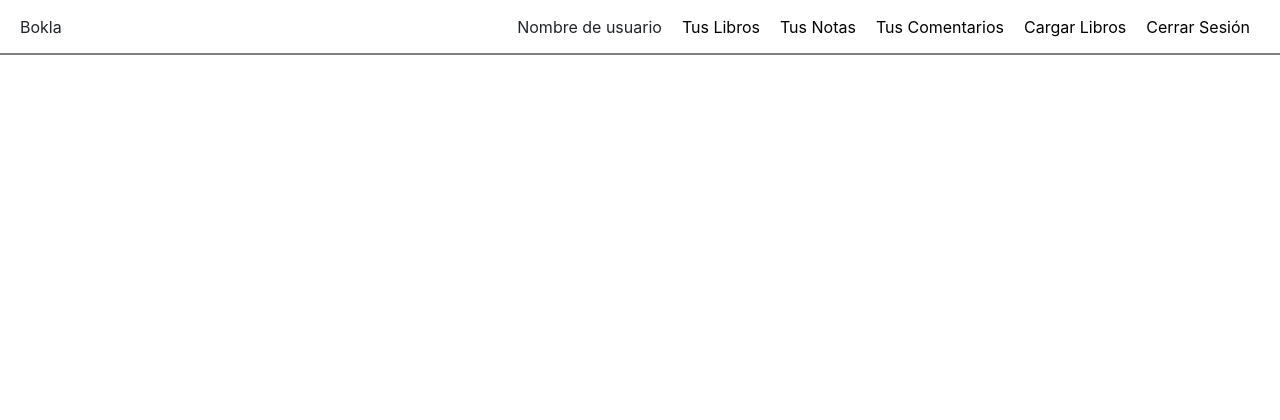
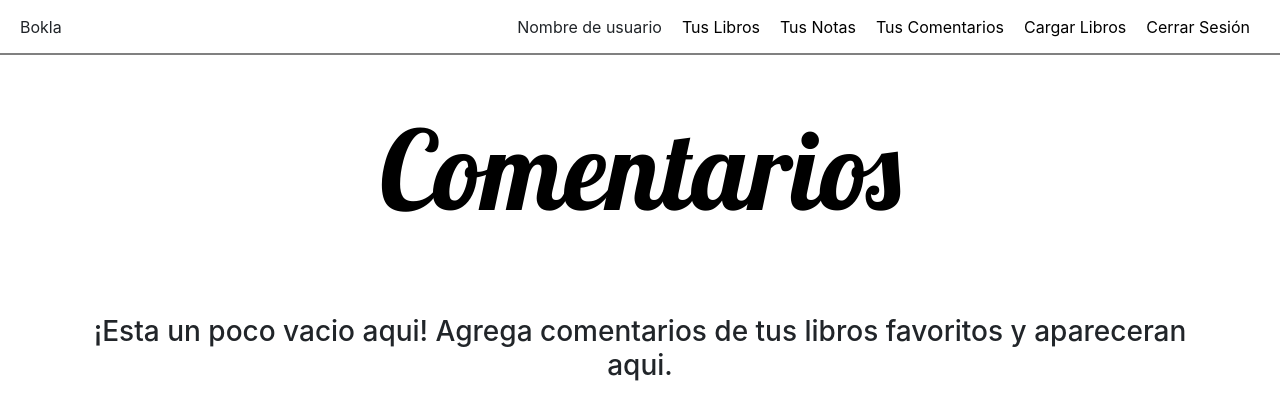
Before and after one commit to juanrojo2/Equipo2DEM, a React (Create React App) app: page /PagComentarios in a window 1280 px wide. Shown: the top 420 px of the page. Built offline with nearby package versions, Linux system fonts and the light colour scheme.

Commit message:
Mejoras en las paginas

```diff
--- a/public/index.html
+++ b/public/index.html
@@ -41,6 +41,7 @@
     <title>Bokla</title>
   </head>
   <body>
+
     <noscript>You need to enable JavaScript to run this app.</noscript>
     <div id="root"></div>
   </body>
--- a/src/pages/PagComentarios.js
+++ b/src/pages/PagComentarios.js
@@ -7,6 +7,18 @@ class PagComentarios extends React.Component {
     return (
       <div>
         <Navbar />
+        <div className="container">
+          <div className="row">
+            <div className="col">
+              <h1 className="text-center title mt-5">Comentarios</h1>
+              <br />
+              <h3 className="text-center mt-5">
+                ¡Esta un poco vacio aqui! Agrega comentarios de tus libros favoritos y
+                apareceran aqui.
+              </h3>
+            </div>
+          </div>
+        </div>
       </div>
     );
   }
--- a/src/pages/PagNotas.js
+++ b/src/pages/PagNotas.js
@@ -6,7 +6,19 @@ class PagNotas extends React.Component {
   render() {
     return (
       <div>
-        <Navbar />
+        <Navbar/>
+        <div className="container">
+          <div className="row">
+            <div className="col">
+              <h1 className="text-center title mt-5">Notas</h1>
+              <br />
+              <h3 className="text-center mt-5">
+                ¡Esta un poco vacio aqui! Toma notas de tus libros favoritos y
+                apareceran aqui.
+              </h3>
+            </div>
+          </div>
+        </div>
       </div>
     );
   }
--- a/src/styles/styles.css
+++ b/src/styles/styles.css
@@ -1,5 +1,7 @@
 body {
-  font-family: "Secular One", sans-serif;
+
+
+font-family: "Secular One", sans-serif;
 }
 
 .title {
@@ -29,9 +31,11 @@ body {
 h1,
 p {
   color: black;
+
 }
 
 button {
   width: 60%;
   margin: 5px 0 30px;
+  padding: 30px;
 }
```
Also changed, not shown: src/images/background.jpg (added), src/images/user.png, src/pages/Login.js (line endings or trailing spaces).
